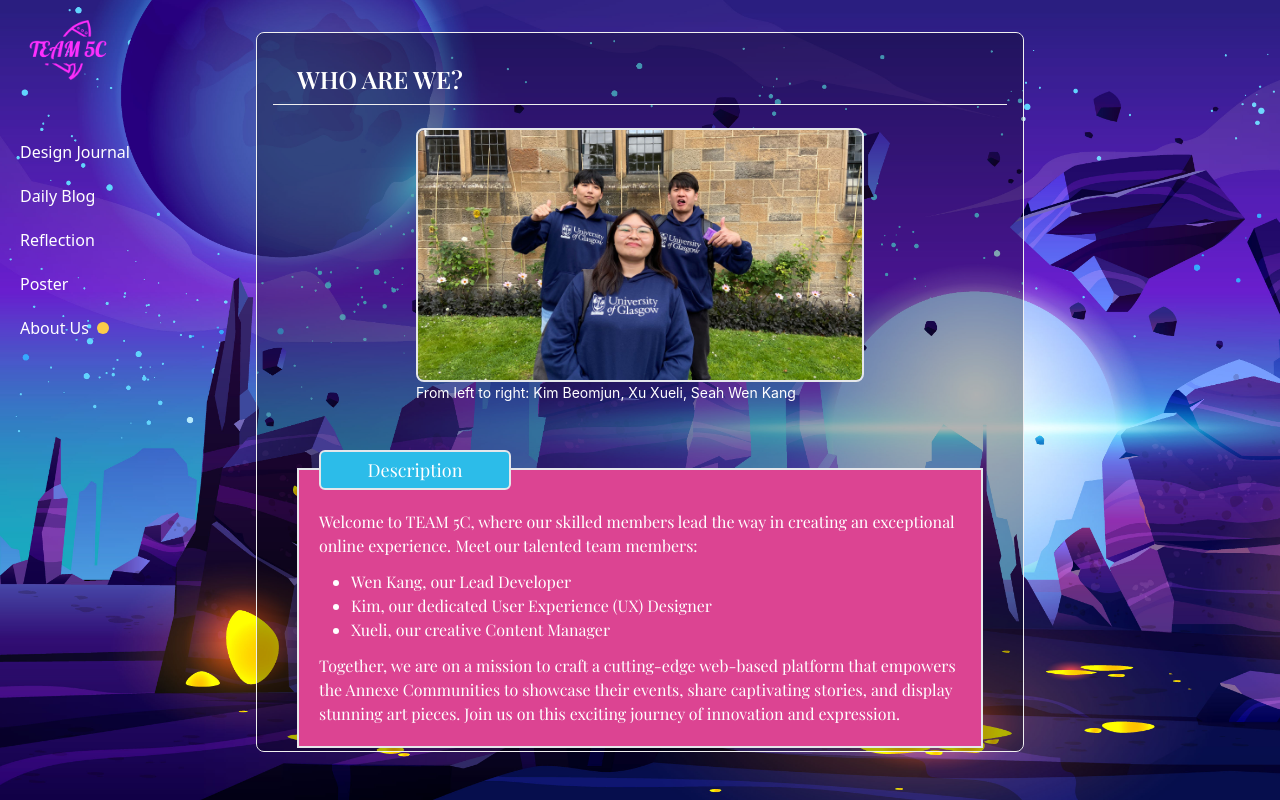
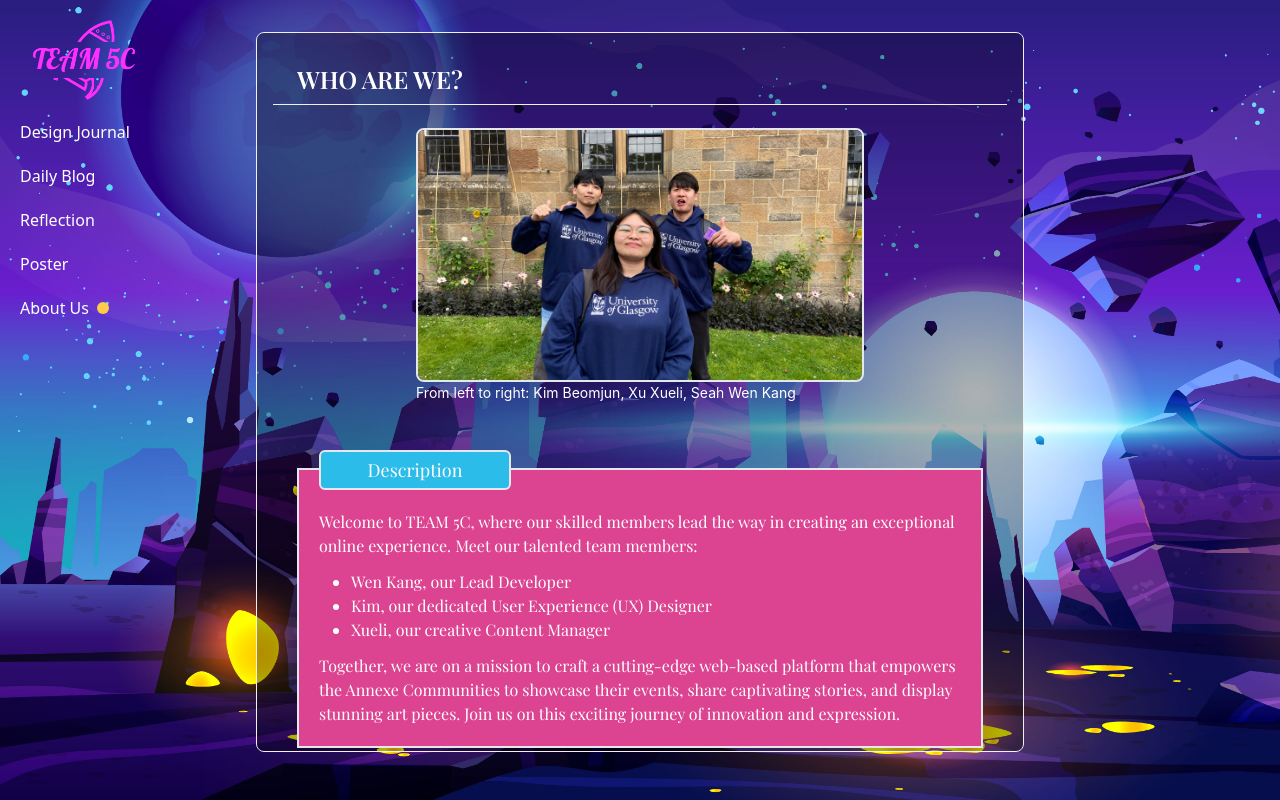
Before and after one commit to Insaneboy9/oip-app, a React (Create React App) app: page /about in a window 1280 px wide. Built offline with nearby package versions, Linux system fonts and the light colour scheme.

Commit message:
fixed sidebar ui bug

```diff
--- a/src/components/Navbar.js
+++ b/src/components/Navbar.js
@@ -13,18 +13,18 @@ function Navbar() {
   const toStart = () => navigate("/");
 
   return (
-    <div className="flex p-5 top-0 left-0 h-full absolute flex-col">
-      <div className="flex-initial mb-10">
+    <div className="flex p-5 top-0 left-0 h-full absolute flex-col w-1/6">
+      <div className="flex-initial">
         <img
           onClick={toStart}
-          className="w-24 cursor-pointer"
+          className="w-32 cursor-pointer"
           src={logo}
           alt="Logo"
         />
       </div>
       <div className="flex-initial h-full flex justify-around items-center flex-col gap-10">
-        <ul className="h-full">
-          <li className="mt-5 flex w-full items-center">
+        <ul className="h-full w-full">
+          <li className="mt-5 flex w-full">
             <Link to="/home">
               <span className="text-white mr-2">Design Journal</span>
             </Link>
```
